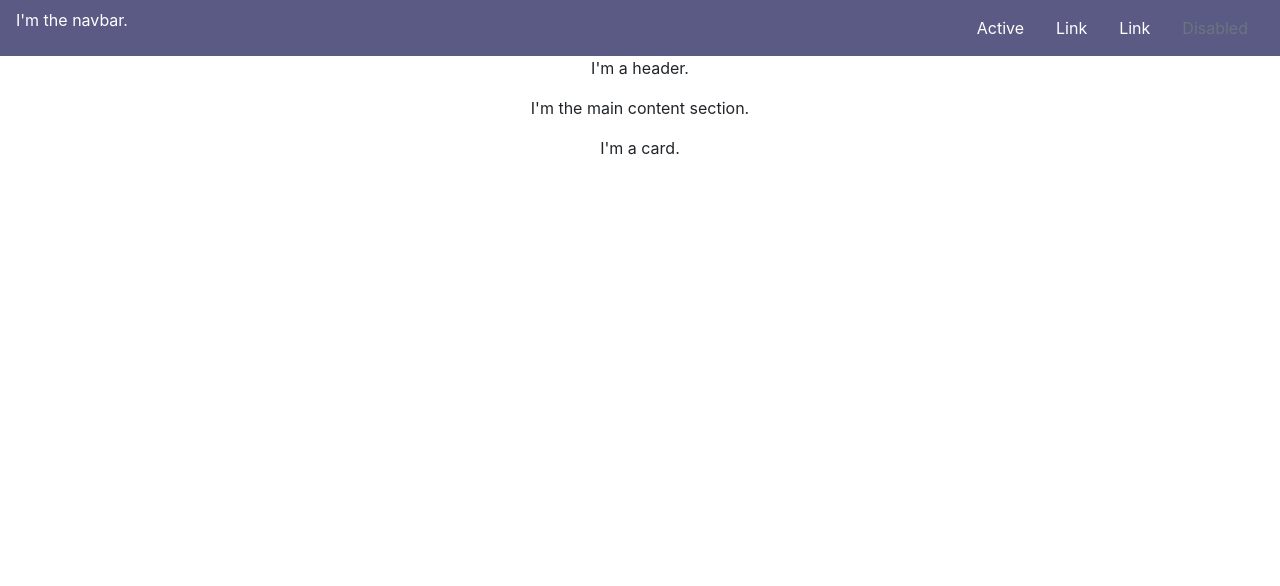
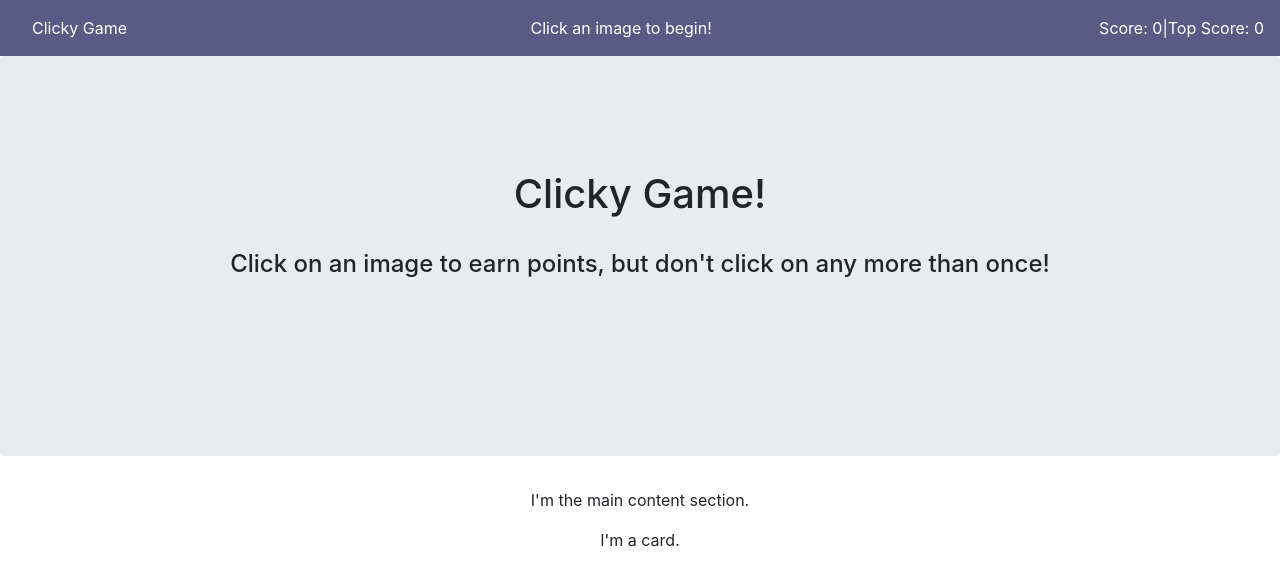
Before and after one commit to avscott562/clickapp, a React (Create React App) app: page / in a window 1280 px wide. Shown: the top 586 px of the page. Built offline with nearby package versions, Linux system fonts and the light colour scheme; the HTML template or start-up script is replaced by a standard one.

Commit message:
add header content and styling

```diff
--- a/src/components/Header.js
+++ b/src/components/Header.js
@@ -3,8 +3,10 @@ import "../styles/header.css";
 
 function Header() {
     return (
-        <div>
-            <p>I'm a header.</p>
+        <div class="jumbotron center">
+            <h1 id="title">Clicky Game!</h1>
+            <br />
+            <h4>Click on an image to earn points, but don't click on any more than once!</h4>
         </div>
     );
   }
--- a/src/components/Navbar.js
+++ b/src/components/Navbar.js
@@ -4,21 +4,22 @@ import "../styles/navbar.css";
 function Navbar() {
     return (
         <div class="navbar">
-            <p>I'm the navbar.</p>
-            <ul class="nav">
-                <li class="nav-item">
-                    <a class="nav-link active" href="#">Active</a>
-                </li>
-                <li class="nav-item">
-                    <a class="nav-link" href="#">Link</a>
-                </li>
-                <li class="nav-item">
-                    <a class="nav-link" href="#">Link</a>
-                </li>
-                <li class="nav-item">
-                    <a class="nav-link disabled" href="#" tabindex="-1" aria-disabled="true">Disabled</a>
-                </li>
-            </ul>
+            <div class="nav">
+                <a class="nav-link" href="/">Clicky Game</a>
+            </div>
+            <div>Click an image to begin!</div>
+            <div id="scores">
+                <span class="score-section">
+                    <span>Score: </span>
+                    <span id="current-score">0</span>
+                </span>
+                <span class="score-section">|</span>
+                <span>
+                    <span class="score-section">Top Score: </span>
+                    <span id="high-score">0</span>
+                </span>
+            </div>
+
         </div>
     );
   }
--- a/src/styles/header.css
+++ b/src/styles/header.css
@@ -0,0 +1,7 @@
+.jumbotron {
+    min-height: 400px;
+}
+
+#title {
+    padding-top: 50px;
+}
```
